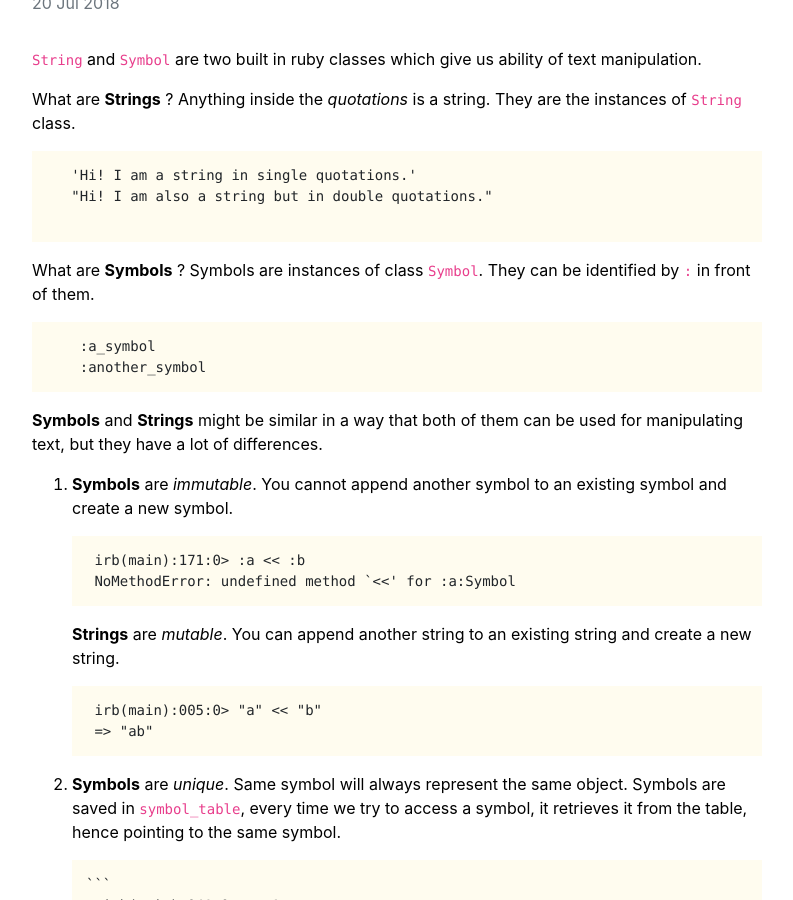
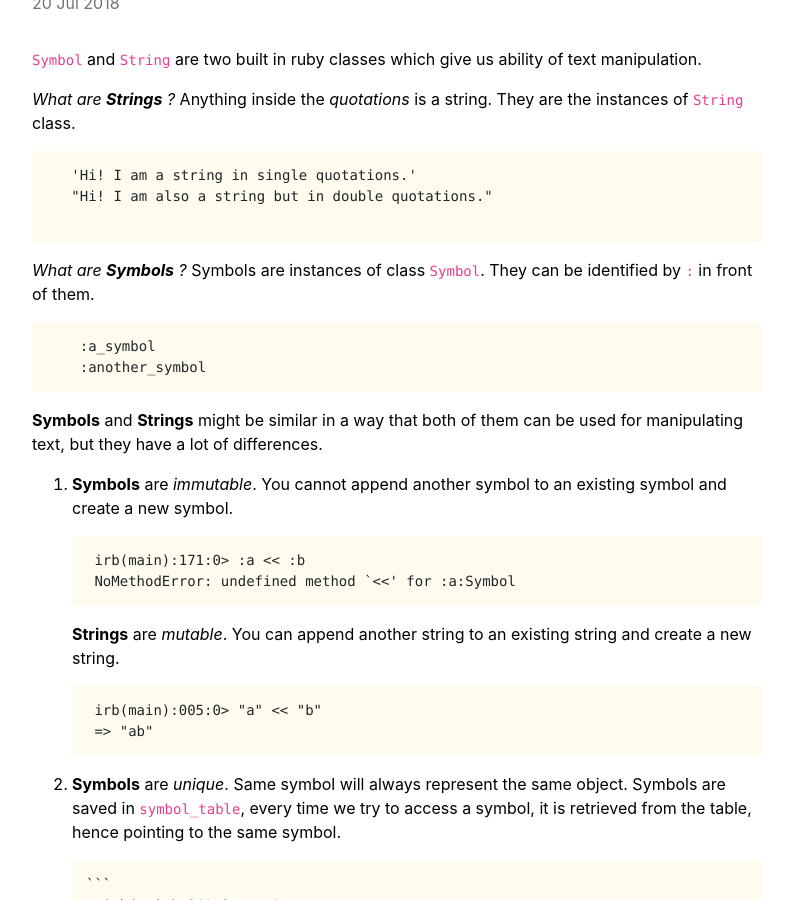
Before and after one commit to soumyaveer/soumyaveer.github.io, a Jekyll site: the page built from _technology_blog/symbols-vs-strings-in-ruby.markdown, in a window 1280 px wide and 900 px high, scrolled down 492 px. Shown: the whole window, without its empty margins (243-1036 px from the left). Built offline with Jekyll 4.4.1, drawn with Linux system fonts in a browser that asks for light colours; some web fonts are replaced; comment, search, counter and statistics services are not loaded; some of the changed text lies outside the part shown.

Commit message:
fixing spelling mistakes in post symbols-vs-strings

````diff
--- a/_technology_blog/symbols-vs-strings-in-ruby.markdown
+++ b/_technology_blog/symbols-vs-strings-in-ruby.markdown
@@ -6,9 +6,9 @@ categories: main
 banner_image: "different_3.jpg"
 ---
 
-`String` and `Symbol` are two built in ruby classes which give us ability of text manipulation.
+`Symbol` and `String` are two built in ruby classes which give us ability of text manipulation.
 
-What are **Strings** ?
+_What are **Strings** ?_
 Anything inside the _quotations_ is a string. They are the instances of `String` class.
 
   ```ruby
@@ -17,7 +17,7 @@ Anything inside the _quotations_ is a string. They are the instances of `String`
 
   ```
 
- What are **Symbols** ?
+ _What are **Symbols** ?_
  Symbols are instances of class `Symbol`. They can be identified by `:` in front of them.
 
    ```ruby
@@ -44,7 +44,7 @@ Anything inside the _quotations_ is a string. They are the instances of `String`
     ```
 
 
- 2. **Symbols** are _unique_. Same symbol will always represent the same object. Symbols are saved in `symbol_table`, every time we try to access a symbol, it retrieves it from the table, hence pointing to the same symbol.
+ 2. **Symbols** are _unique_. Same symbol will always represent the same object. Symbols are saved in `symbol_table`, every time we try to access a symbol, it is retrieved from the table, hence pointing to the same symbol.
 
         ```
           irb(main):041:0> var1 = :a
````
Also changed, not shown: other parts of _technology_blog/symbols-vs-strings-in-ruby.markdown (+1 -1 lines).
